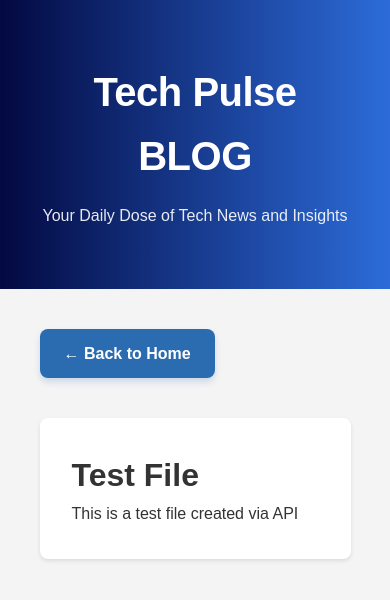
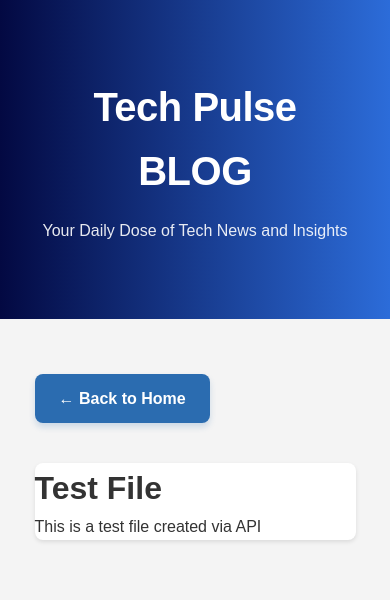
Before and after one commit to aiassistantnews/aiassistantnews.github.io, a Jekyll site: the page built from _posts/2022-03-25-New-Test-01.md, in a window 390 px wide. Shown: the top 600 px of the page. Built offline with Jekyll 4.4.1, drawn with Linux system fonts in a browser that asks for light colours; our own code applies the rules of GitHub Pages for plain Markdown files.

Commit message:
Add responsive styles for container and blog post padding adjustments

```diff
--- a/assets/css/post-style.css
+++ b/assets/css/post-style.css
@@ -142,3 +142,13 @@
         margin-top: 1rem;
     }
 }
+
+@media screen and (max-width: 768px) {
+    .container {
+        padding: 15px;
+    }
+
+    .blog-post {
+        padding: 0;
+    }
+}
```
